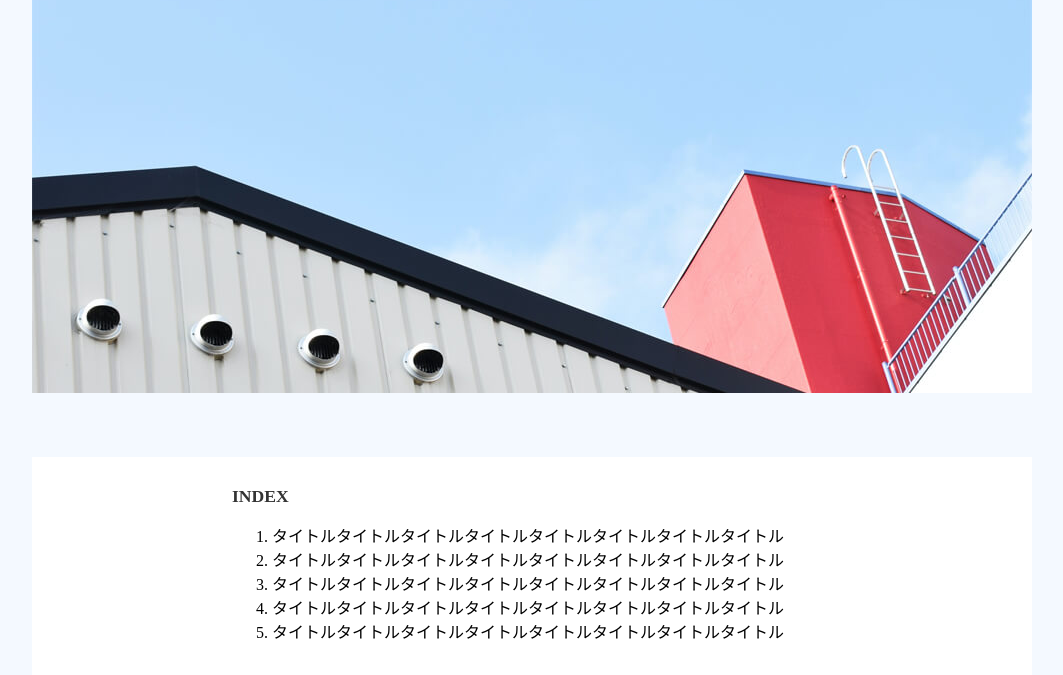
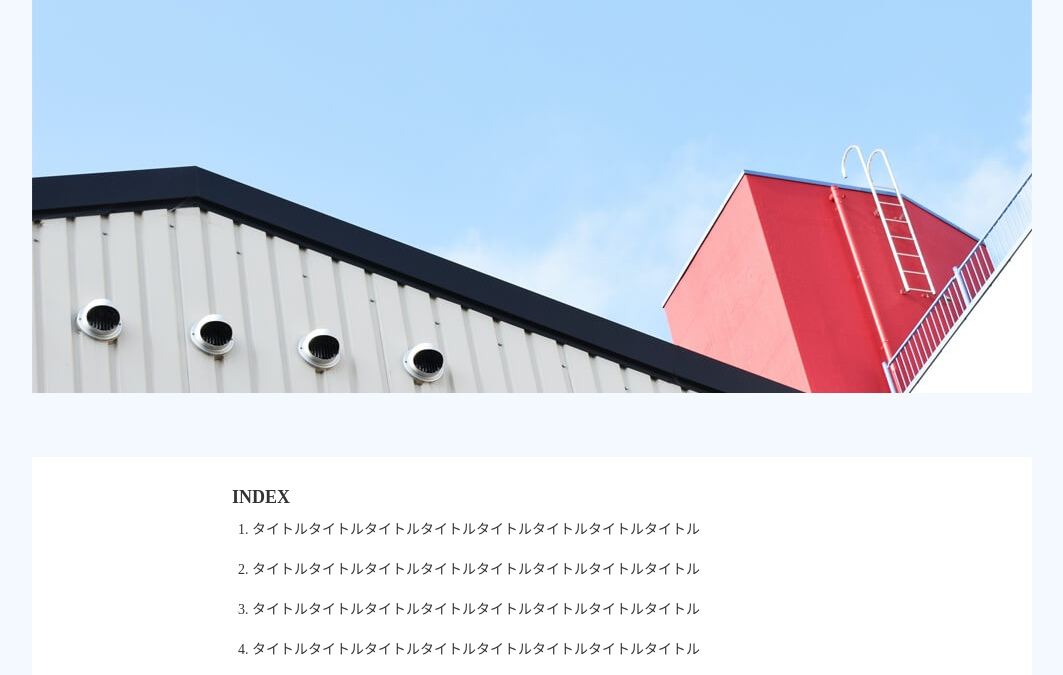
Before and after one commit to hagiwarat/PHOTO-BOOK, a plain HTML site: page index.html in a window 1280 px wide. Shown: the part 100-775 px from the top of the page, without its empty margins (108-1171 px from the left). Drawn offline with Linux system fonts and the light colour scheme.

Commit message:
INDEX領域のスタイリング

```diff
--- a/css/styles.css
+++ b/css/styles.css
@@ -40,13 +40,30 @@ img {
 
 /* INDEX */
 .index {
+  box-sizing: border-box;
   background-color: #fff;
   height: 280px;
-  padding: 15px 0;
+  padding: 30px 0;
+  margin-bottom: 60px;
 }
 
 .index h2 {
-  font-size: 1.1rem;
+  font-size: 18px;
   font-weight: bold;
   color: #333;
+  margin: 0;
+  margin-bottom: 10px;
 }
+
+.index-item {
+  margin: 0;
+  padding: 0;
+  padding-left: 20px;
+}
+
+.index-item li {
+  font-size: 14px;
+  font-weight: normal;
+  color: #333;
+  margin-bottom: 20px;
+}
--- a/index.html
+++ b/index.html
@@ -28,7 +28,7 @@
             <h2>
               INDEX
             </h2>
-            <ol>
+            <ol class="index-item">
               <li>タイトルタイトルタイトルタイトルタイトルタイトルタイトルタイトル</li>
               <li>タイトルタイトルタイトルタイトルタイトルタイトルタイトルタイトル</li>
               <li>タイトルタイトルタイトルタイトルタイトルタイトルタイトルタイトル</li>
```
